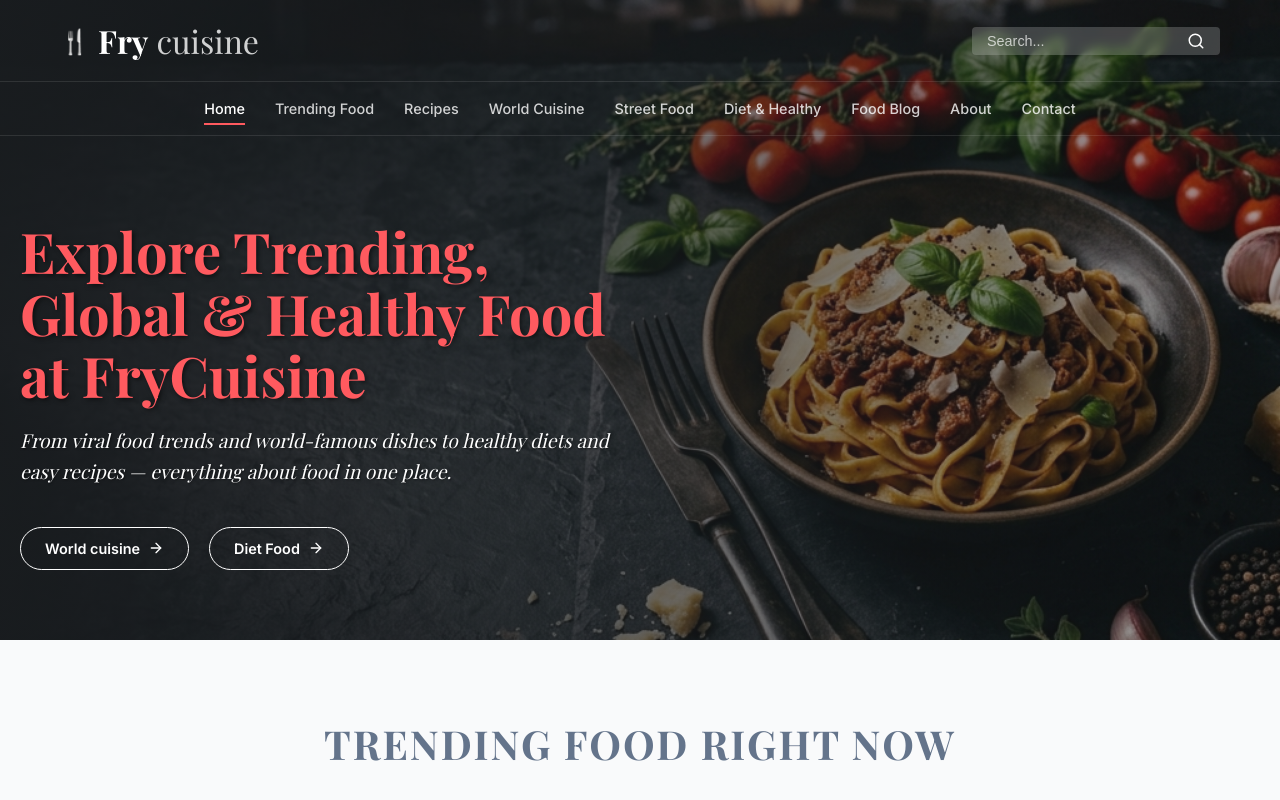
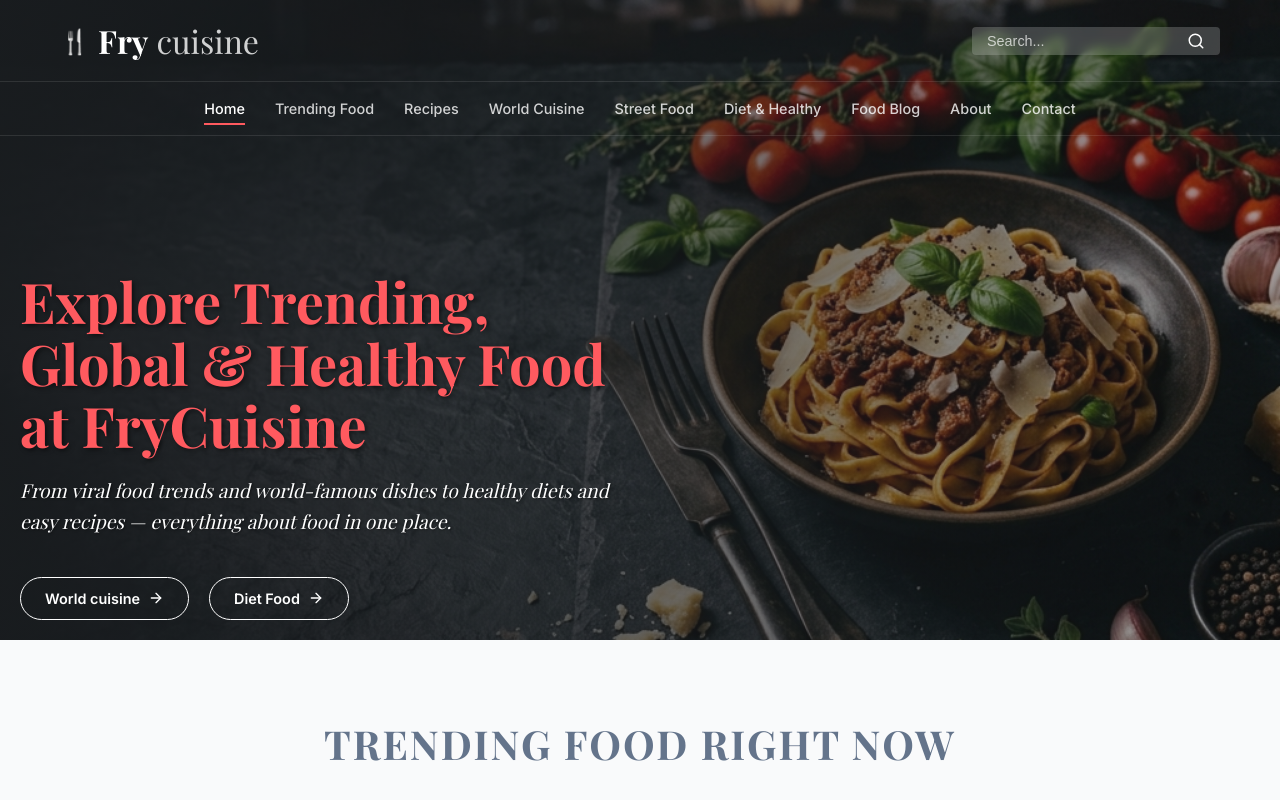
Before and after one commit to CFS-TECH/Frycuisine, a Next.js app: page / in a window 1280 px wide. Shown: the top 800 px of the page. Built offline with nearby package versions, Linux system fonts and the light colour scheme; a web font is replaced by a local one.

Commit message:
Fix: Increased Hero padding to resolve header overlap

```diff
--- a/src/components/Hero/Hero.module.css
+++ b/src/components/Hero/Hero.module.css
@@ -8,7 +8,7 @@
   background-position: center;
   background-attachment: fixed;
   color: var(--color-white);
-  padding-top: 150px; /* Space for absolute header */
+  padding-top: 250px; /* Space for absolute header */
 }
 
 .overlay {
```
